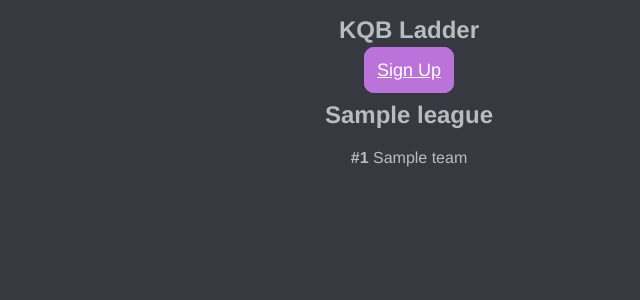
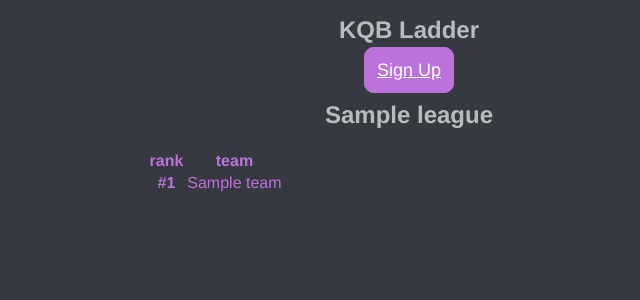
Before and after one commit to ianfitzpatrick/beerackets, a Django app: page / in a window 1280 px wide. Shown: the top 300 px of the page, without its empty margins (231-871 px from the left). Run offline with Django 3.2, Linux system fonts and the light colour scheme; tables that the repository leaves empty hold one stand-in row (values such as "Sample post"); parts of the project's set-up code (start-up, migrations or seed data) failed here and were passed over; some libraries are stand-ins or nearby versions.

Commit message:
Homepage is very very proof of concept ladder ranking. Also changed production domain.

```diff
--- a/beerackets/settings/production.py
+++ b/beerackets/settings/production.py
@@ -1,7 +1,7 @@
 from .base import *  # noqa: F403
 
 ALLOWED_HOSTS = [
-    'beerackets.kqbdiscord.com'
+    'winston.kqbdiscord.com'
 ]
 
 DEBUG = False
--- a/templates/home.html
+++ b/templates/home.html
@@ -14,10 +14,19 @@
     {% endif %}
 
     {% for league in league_list %}
+    <table>
         <h2>{{ league }}</h2>
+        <tr>
+            <th>rank</th>
+            <th>team</th>
+        </tr>
         {% for team in league.teams.all %}
-            <p> <strong>#{{ team.ladder_rank }}</strong> {{ team.name }} </p>
+        <tr>
+            <td><strong>#{{ team.ladder_rank }}</strong></td>
+            <td>{{ team.name }} </td>
         {% endfor %}
+    </table>
     {% endfor %}
+
 </div>
 {% endblock %}
```
